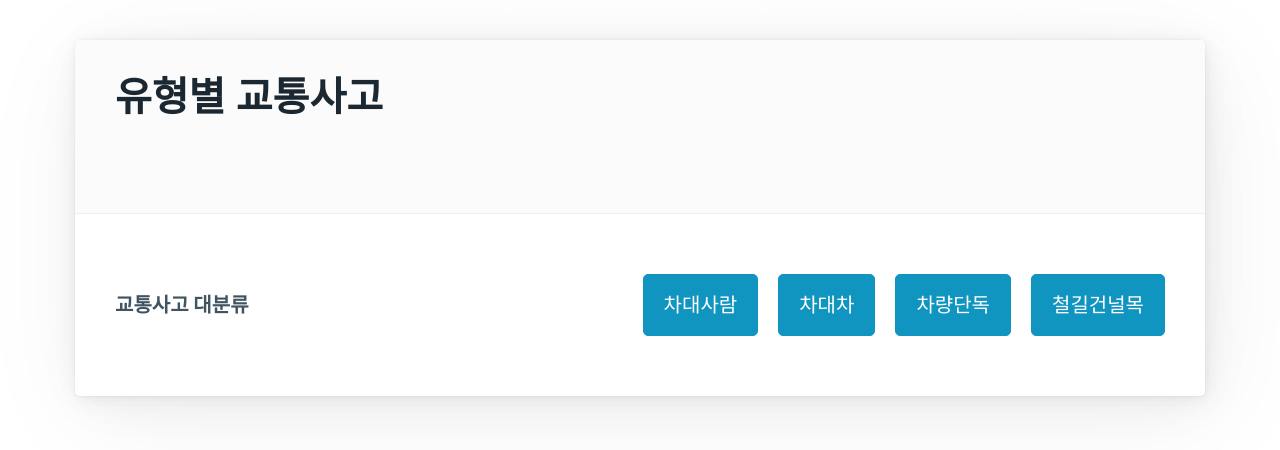
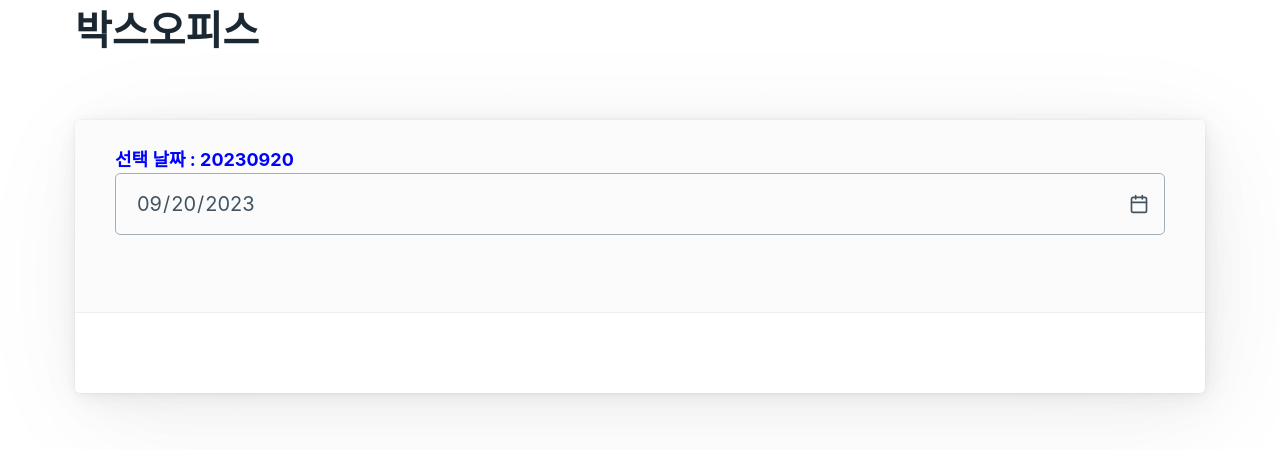
Before and after one commit to inayong/studyReact, a React (Create React App) app: page / in a window 1280 px wide. Shown: the top 450 px of the page. Built offline with nearby package versions, Linux system fonts and the light colour scheme.

Commit message:
교통사고 & 박스 오피스 추가
06. 교통사고
 - 클릭 시 버튼 색깔 변경
04. 박스 오피스
 - Hook(useState, useEffect, useRef
 - Date

```diff
--- a/src/04/Box.js
+++ b/src/04/Box.js
@@ -1,81 +1,79 @@
+import Hh1 from '../comm/Hh1';
 import style from './Box.module.css';
+import { useRef, useState, useEffect } from 'react';
 
-import { useState, useEffect } from "react";
 const Box = () => {
-    // let boxlist = [];
-    const [boxlist, setBoxlist] = useState();
-    const [listTag, setListTag] = useState();
-    const [detailTag, setDetailTag] = useState();
+    //날짜선택
+    const dt = useRef();
+    const [cdt, setCdt] = useState();
 
-    const handleClick = (item) => {
-        console.log(item)
-        setDetailTag(
-            <div>
-                <span>[{item.movieNm}]</span><br/>
-                <span>개봉일 : {item.openDt}</span><br/>
-                <span>오늘 관객 수 : {item.audiCnt}</span><br/>
-            </div>
+    const getData = (dt) => {
+        let apikey = "f5eef3421c602c6cb7ea224104795888";
+        let tDt = dt.value.replaceAll("-", "");
+        let url = "https://kobis.or.kr/kobisopenapi/webservice/rest/boxoffice/searchDailyBoxOfficeList.json";
+        url = url + `?key=${apikey}`;
+        url = url + `&targetDt=${tDt}`;
 
-        );
+
+
+
+    fetch(url)
+    .then((resp) => resp.json())
+    .then((data) => {
+        console.log(data);
+    })
     }
 
-    //컴포넌트 생성시 한번 실행
-    useEffect(() => {
-        let url = 'https://kobis.or.kr/kobisopenapi/webservice/rest/boxoffice/searchDailyBoxOfficeList.json?key=f5eef3421c602c6cb7ea224104795888&targetDt=20230918'
-        fetch(url)
-        .then(resp => resp.json())
-        .then(data => setBoxlist(data.boxOfficeResult.dailyBoxOfficeList))
-        .catch(err => console.log(err));
+
+    //컴포넌트 생성시 포커스 처음 한번만 []
+    useEffect (() => {
+        // dt.current.focus();
+        const ytd = new Date();
+        ytd.setDate(ytd.getDate() - 1);
+        let y = `${ytd.getFullYear()}`;
+        let m = ytd.getMonth() + 1 < 10 ? `0${ytd.getMonth() + 1}`
+                                    : `${ytd.getMonth() + 1}`;
+        let d = ytd.getDate() < 10 ? `0${ytd.getDate()}`
+                                : `${ytd.getDate()}`;
+        console.log(y+m+d);
+
+        //어제 날짜로 기본 값 설정
+        dt.current.value = `${y}-${m}-${d}`;
+        setCdt(y+m+d);
+
     }, []);
 
-    //state 변수가 변경될때마다 실행
-    useEffect(() => {
-        console.log(boxlist);
-        if (boxlist) {
-            setListTag(boxlist.map((item, idx) =>
-                <tr key={'mv'+idx} onClick={() => handleClick(item)}>
-                    <td>{item.rank}</td>
-                    <td>{item.movieNm}</td>
-                    <td>{parseInt(item.salesAmt).toLocaleString('ko-KR')}</td>
-                    <td>{
-                        item.rankInten === 0
-                        ? "-"
-                        : item.rankInten > 0
-                            ? "🔺" + Math.abs(item.rankInten) : "🔻" + + Math.abs(item.rankInten)
-                    }</td>
-                </tr>
-                // <div key={'mv'+idx}>{item.movieNm}</div>
-            ));
-        }
-    }, [boxlist]);
+    useEffect(()=>{
+        console.log(cdt);
+    },[cdt])
+
+    //날짜가 변경되었을 때
+    const handleChange = () => {
+        let temp = dt.current.value.replaceAll('-', ''); //'-' 없애서 출력
+        // temp = temp.replaceAll('-', '');
+        setCdt(temp)
+        console.log(temp)
+    }
+
+
+
+
 
 
 
     return (
-        <main className="container">
+        <main className='container'>
+            <Hh1 title='박스오피스' />
             <article>
-                <header><h1>일일박스 오피스</h1></header>
-                <table>
-                    <thead>
-                        <tr>
-                            <th scope="col">순위</th>
-                            <th scope="col">영화명</th>
-                            <th scope="col">매출액</th>
-                            <th scope="col">증감</th>
-                        </tr>
-                    </thead>
-                    <tbody>
-                        {listTag}
-                    </tbody>
-                </table>
-                <footer>
-                    <div className={style.detailbox}>{detailTag}</div>
-                </footer>
+                <header>
+                <div className={style.dt}>선택 날짜 : {cdt}</div>
+                    <form>
+                        <input ref={dt} type='date' id='dt' name='dt' onChange={handleChange}/>
+                    </form>
+                </header>
             </article>
         </main>
-
-
-    );
+    )
 }
 
 export default Box;
--- a/src/04/Box.module.css
+++ b/src/04/Box.module.css
@@ -19,3 +19,9 @@
     align-items: center;
     margin: 5px;
   }
+
+  .dt {
+    font-size: large;
+    font-weight: bold;
+    color: blue;
+  }
--- a/src/06/Taccident.js
+++ b/src/06/Taccident.js
@@ -109,8 +109,8 @@ const Taccident = () => {
         <main className="container">
             <article>
                 <Hh1 title='유형별 교통사고' />
-                <TaccidentNav title='교통사고 대분류' c={c1} setSel={setSel1} /> {/* probs */}
-                {c2 && <TaccidentNav title='교통사고 중분류' c={c2} setSel={setSel2}/>}
+                <TaccidentNav title='교통사고 대분류' c={c1} sel={sel1} setSel={setSel1} /> {/* probs */}
+                {c2 && <TaccidentNav title='교통사고 중분류' c={c2} sel={sel2} setSel={setSel2}/>}
                 <div className="grid">
                     {divTag}
                 </div>
--- a/src/06/Taccident.module.css
+++ b/src/06/Taccident.module.css
@@ -9,3 +9,9 @@
 .ti1 {
     margin-right:10px;
 }
+
+.bt1 {
+    background-color: brown;
+    color: white;
+    border: 1px solid brown;
+}
--- a/src/06/TaccidentNav.js
+++ b/src/06/TaccidentNav.js
@@ -1,6 +1,6 @@
 import style from "./Taccident.module.css";
 
-const TaccidentNav = ({title, c, setSel}) => { //probs
+const TaccidentNav = ({title, c, sel, setSel}) => { //probs
     // console.log("tn", c) //배열의 개수만큼 <li>만들어주면됨
 
     const handleClick = (item) => {
@@ -9,7 +9,11 @@ const TaccidentNav = ({title, c, setSel}) => { //probs
 
     const liTag = c.map((item, idx) =>
         <li key={`li${idx}`}>
-            <button onClick={() => handleClick(item) }>{item}</button>
+            <button
+            className={item ===sel ? style.bt1 : style.bt2}
+            onClick={() => handleClick(item) }>
+                {item}
+            </button>
         </li>
     );
     return (
--- /dev/null
+++ b/src/07/MyRef.js
@@ -0,0 +1,68 @@
+import Hh1 from '../comm/Hh1';
+import { useState, useEffect, useRef } from 'react';
+
+const MyRef = () => {
+    const title = 'useRef Hook : 변수 제어';
+    // let cnt1 = 0;  /* 바뀌는건 let */
+    const [cnt1, setCnt1] = useState(); /* 괄호안에 아무것도없으면 undefined 괄호안은 초기값  */
+
+    //Ref 변수
+    const cnt2 = useRef(0);
+    const txt1 = useRef();
+
+    const handleClick = () => {
+        // cnt1 = cnt1 + 1;
+        setCnt1(cnt1 + 1); /* state는 set으로 변경 */
+        console.log("handleClick", cnt1)
+    }
+
+    const handleClickRef = () => {
+        cnt2.current = cnt2.current + 1;
+        console.log("handleClickRef", cnt2.current)
+    }
+
+    const handleChange = () => {
+        console.log("handleChange", txt1.current.value)
+        setCnt1(parseInt(txt1.current.value)); /* txt1을 입력하면 state변수도 같이 바뀜 */
+    }
+
+    //컴포넌트 생성시 1번 호출
+    useEffect(() => {
+        setCnt1(100);
+
+        txt1.current.focus(); /* 커서 표시 */
+    }, []);
+
+    //컴포넌트 업데이트시 생성 : cnt1 state변수가 업데이트될때
+    useEffect(() => {
+        console.log("useEffect", cnt1)
+    }, [cnt1]);  /* cnt1이 바뀔때 얘가 바뀜 */
+
+  return (
+    <main className='container'>
+        <article>
+            {/* <Hh1 title='useRef Hook'/> /*속성값이 넘어감 속성값 이름이 title */}
+            <Hh1 title={title} />
+            <div className='grid'>
+                <div>state 변수 : {cnt1}</div>
+                <div>Ref 변수 : {cnt2.current}</div>
+            </div>
+            <footer>
+                <div className='grid'>
+                    <button onClick={handleClick}>state 변수 증가</button>
+                    <button onClick={handleClickRef}>Ref 변수 증가</button>
+                </div>
+            </footer>
+        </article>
+        <article>
+            <Hh1 title='useRef Hook : Form 제어' />
+            <form>
+                <input ref={txt1} type='number' id='txt1' placeholder='숫자입력' onChange={handleChange} />
+            </form>
+        </article>
+
+    </main>
+  )
+}
+
+export default MyRef;
--- a/src/App.js
+++ b/src/App.js
@@ -3,9 +3,10 @@ import './App.css';
 // import Lotto from './02/Lotto';
 // import MyCom from './03/MyCom';
 // import MyDiv from './03/MyDiv';
-// import Box from './04/Box';
+import Box from './04/Box';
 // import Frcst from './05/Frcst';
-import Taccident from './06/Taccident';
+// import Taccident from './06/Taccident';
+// import MyRef from './07/MyRef';
 
 
 function App() {
@@ -14,9 +15,10 @@ function App() {
     // <Lotto />
     // <MyCom />
     // <MyDiv />
-    // <Box />
+    <Box />
     // <Frcst />
-    <Taccident />
+    // <Taccident />
+    // <MyRef />
   );
 }
 
```
Also changed, not shown: src/04/Box copy.js (added, +81 -0 lines).
